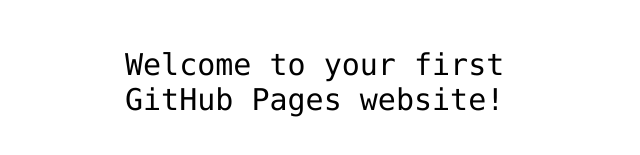
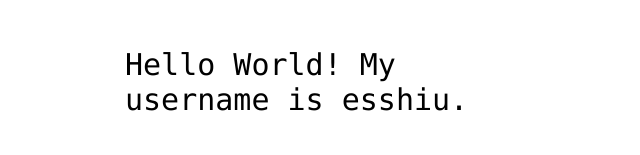
Before and after one commit to esshiu/esshiu.github.io, a plain HTML site: page index.html in a window 1280 px wide. Shown: the part 341-496 px from the top of the page, without its empty margins (315-955 px from the left). Drawn offline with Linux system fonts and the light colour scheme.

Commit message:
Add my username to index.html

```diff
--- a/index.html
+++ b/index.html
@@ -12,7 +12,7 @@
 <img src="https://octodex.github.com/images/daftpunktocat-thomas.gif" id="octocat" alt="octocat-gif" />
 
 <!-- Change this code here by copy and pasting your template on line 15 -->
-<p>Welcome to your first GitHub Pages website!</p>
+<p>Hello World! My username is esshiu. </p>
 
 </body>
 </html>
```
